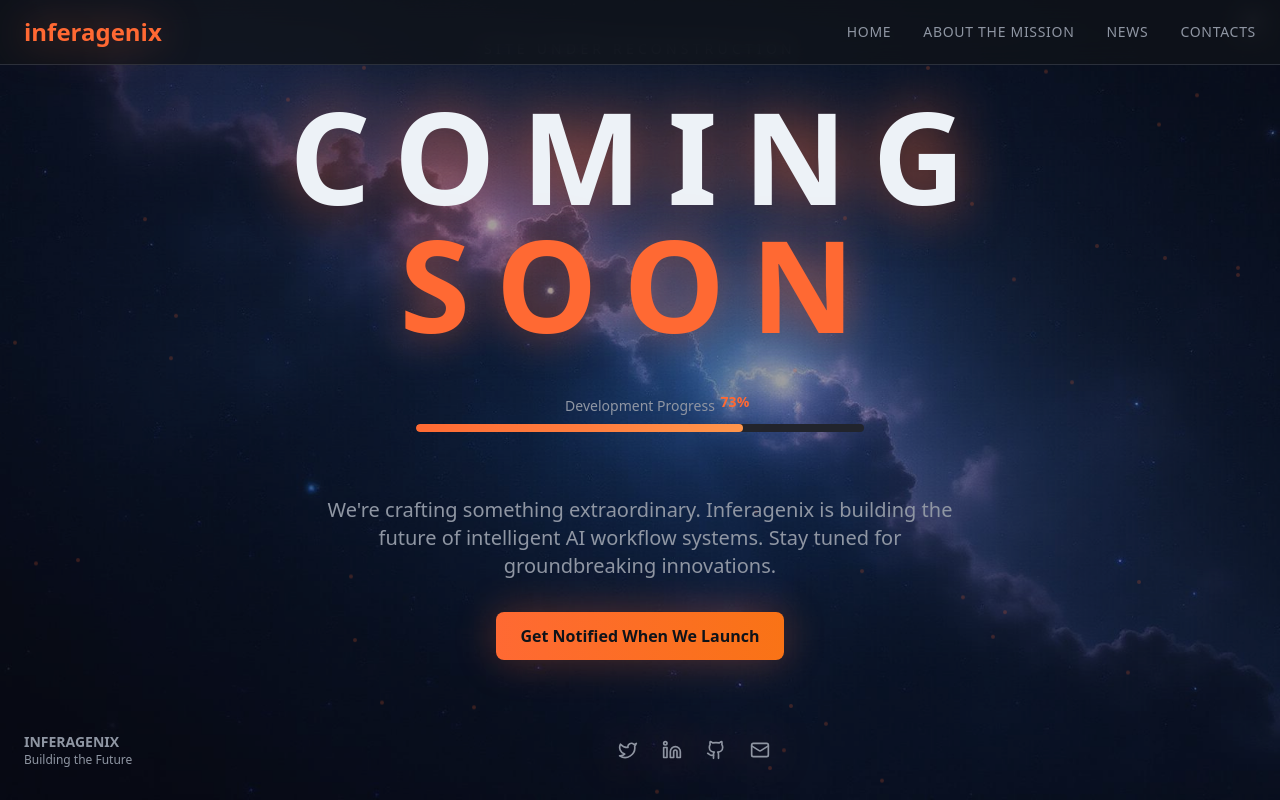
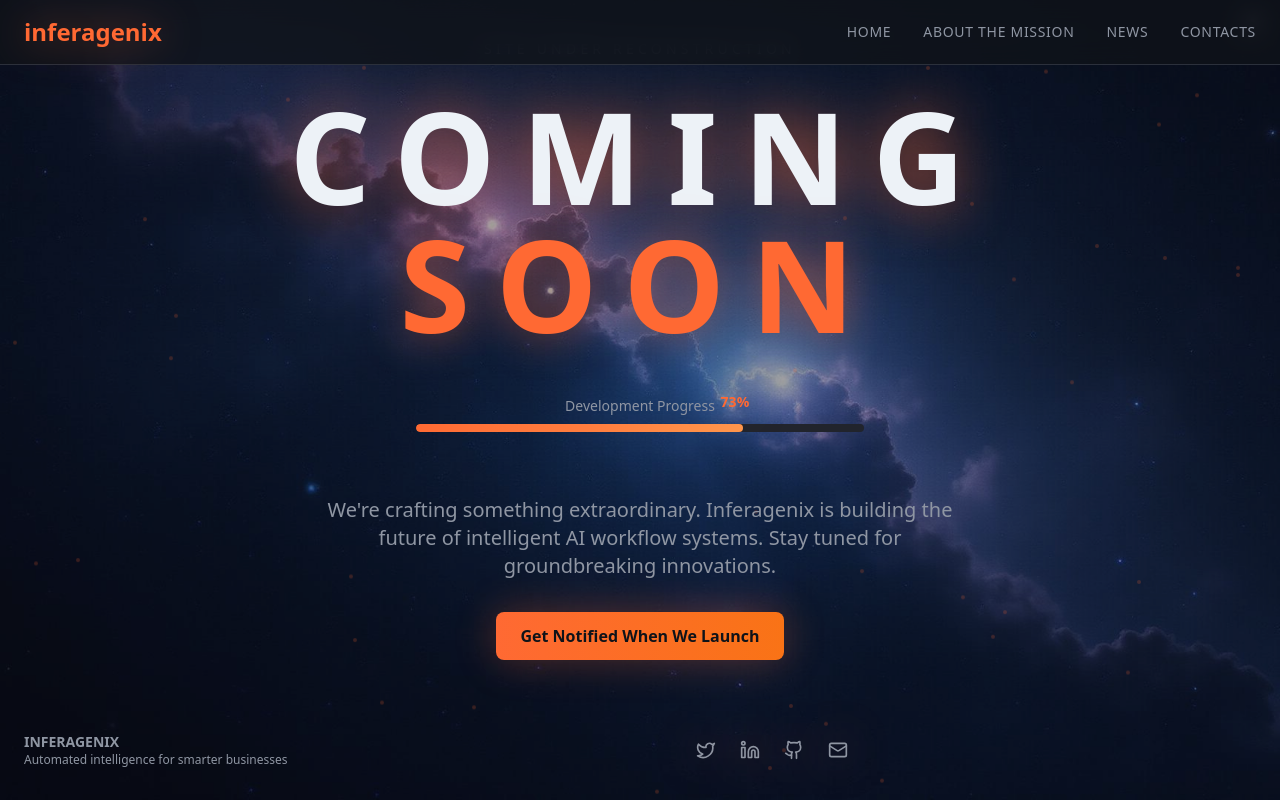
Before and after one commit to firekidu/inferagenix, a React (Vite) app: page / in a window 1280 px wide. Built offline with nearby package versions, Linux system fonts and the light colour scheme.

Commit message:
Update description text

```diff
--- a/src/pages/ComingSoon.tsx
+++ b/src/pages/ComingSoon.tsx
@@ -56,7 +56,7 @@ const ComingSoon = () => {
               {/* Left side - Company info */}
               <div className="text-muted-foreground text-sm mb-4 md:mb-0">
                 <div className="font-semibold">INFERAGENIX</div>
-                <div className="text-xs">Building the Future</div>
+                <div className="text-xs">Automated intelligence for smarter businesses</div>
               </div>
 
               {/* Center - Social Links */}
```
